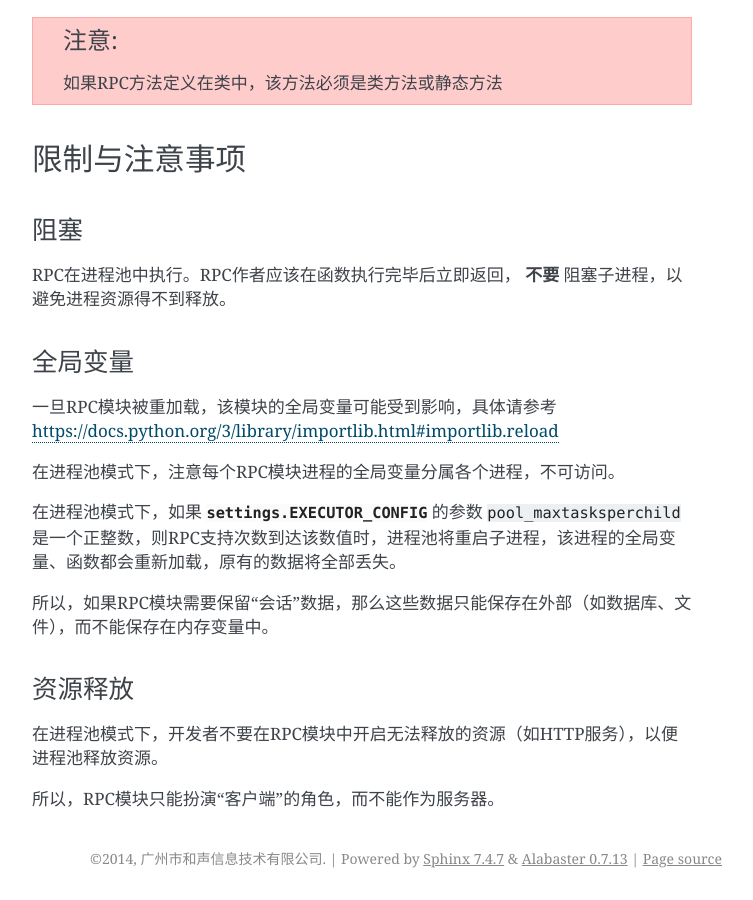
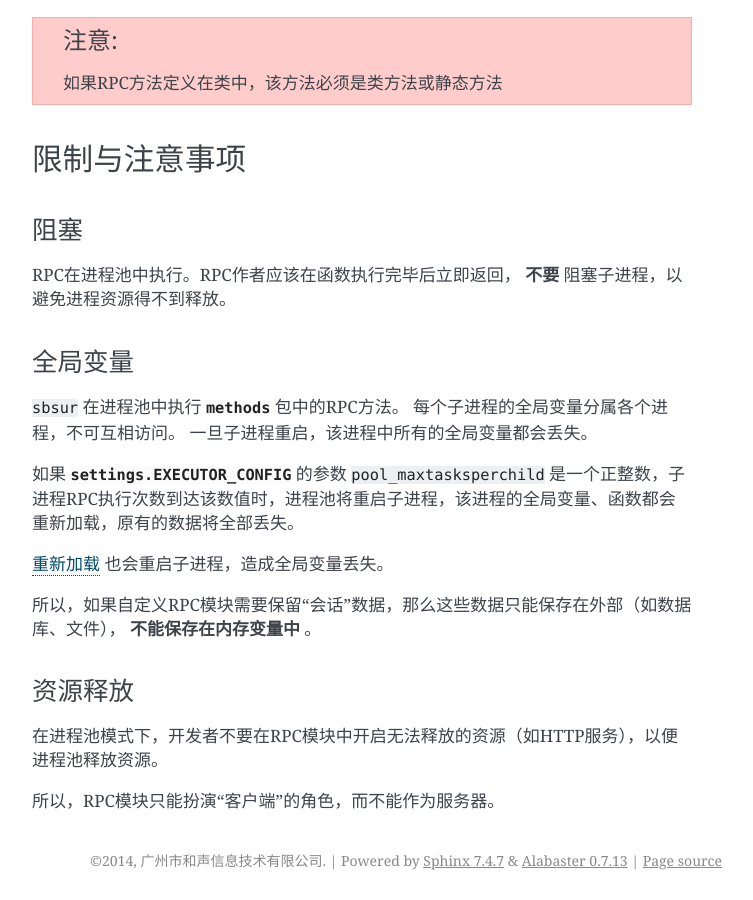
Before and after one commit to Hesong-OpenSource/sbusr, a Sphinx documentation site: the page built from docs/custom-methods.rst, in a window 1280 px wide and 900 px high, scrolled down 2160 px. Shown: the whole window, without its empty margins (388-1141 px from the left). Built offline with Sphinx 7.4.7, drawn with Linux system fonts in a browser that asks for light colours.

Commit message:
修改 executor.py Executor handle 的逻辑。调整命令行参数。改进日志。改进文档。

```diff
--- a/docs/custom-methods.rst
+++ b/docs/custom-methods.rst
@@ -106,18 +106,18 @@ RPC 作者应将扩展模块放在 ``methods`` 包中。
 
 RPC在进程池中执行。RPC作者应该在函数执行完毕后立即返回， **不要** 阻塞子进程，以避免进程资源得不到释放。
 
-
 全局变量
 --------
 
-一旦RPC模块被重加载，该模块的全局变量可能受到影响，具体请参考 https://docs.python.org/3/library/importlib.html#importlib.reload
+``sbsur`` 在进程池中执行 :mod:`methods` 包中的RPC方法。
+每个子进程的全局变量分属各个进程，不可互相访问。
+一旦子进程重启，该进程中所有的全局变量都会丢失。
 
-在进程池模式下，注意每个RPC模块进程的全局变量分属各个进程，不可访问。
+如果 :data:`settings.EXECUTOR_CONFIG` 的参数 ``pool_maxtasksperchild`` 是一个正整数，子进程RPC执行次数到达该数值时，进程池将重启子进程，该进程的全局变量、函数都会重新加载，原有的数据将全部丢失。
 
-在进程池模式下，如果 :data:`settings.EXECUTOR_CONFIG` 的参数 ``pool_maxtasksperchild`` 是一个正整数，则RPC支持次数到达该数值时，进程池将重启子进程，该进程的全局变量、函数都会重新加载，原有的数据将全部丢失。
+:doc:`reset` 也会重启子进程，造成全局变量丢失。
 
-所以，如果RPC模块需要保留“会话”数据，那么这些数据只能保存在外部（如数据库、文件），而不能保存在内存变量中。
-
+所以，如果自定义RPC模块需要保留“会话”数据，那么这些数据只能保存在外部（如数据库、文件）， **不能保存在内存变量中** 。
 
 资源释放
 ---------
--- a/docs/index.rst
+++ b/docs/index.rst
@@ -22,9 +22,9 @@ sbusr 文档
 
    IPSC 集成 <ipsc-integration>
 
+   重新加载 <reset>
+
    配置 <settings>
-
-   自动重加载 <reset>
 
    APIs <api/modules>
 
--- a/docs/reset.rst
+++ b/docs/reset.rst
@@ -1,5 +1,5 @@
 ###########
-自动重加载
+重新加载
 ###########
 
 ``sbusr`` 的 :mod:`methods` 包可以重新加载。重加载特性使得动态修改自定义RPC成为可能。
```
Also changed, not shown: 2 other files.
